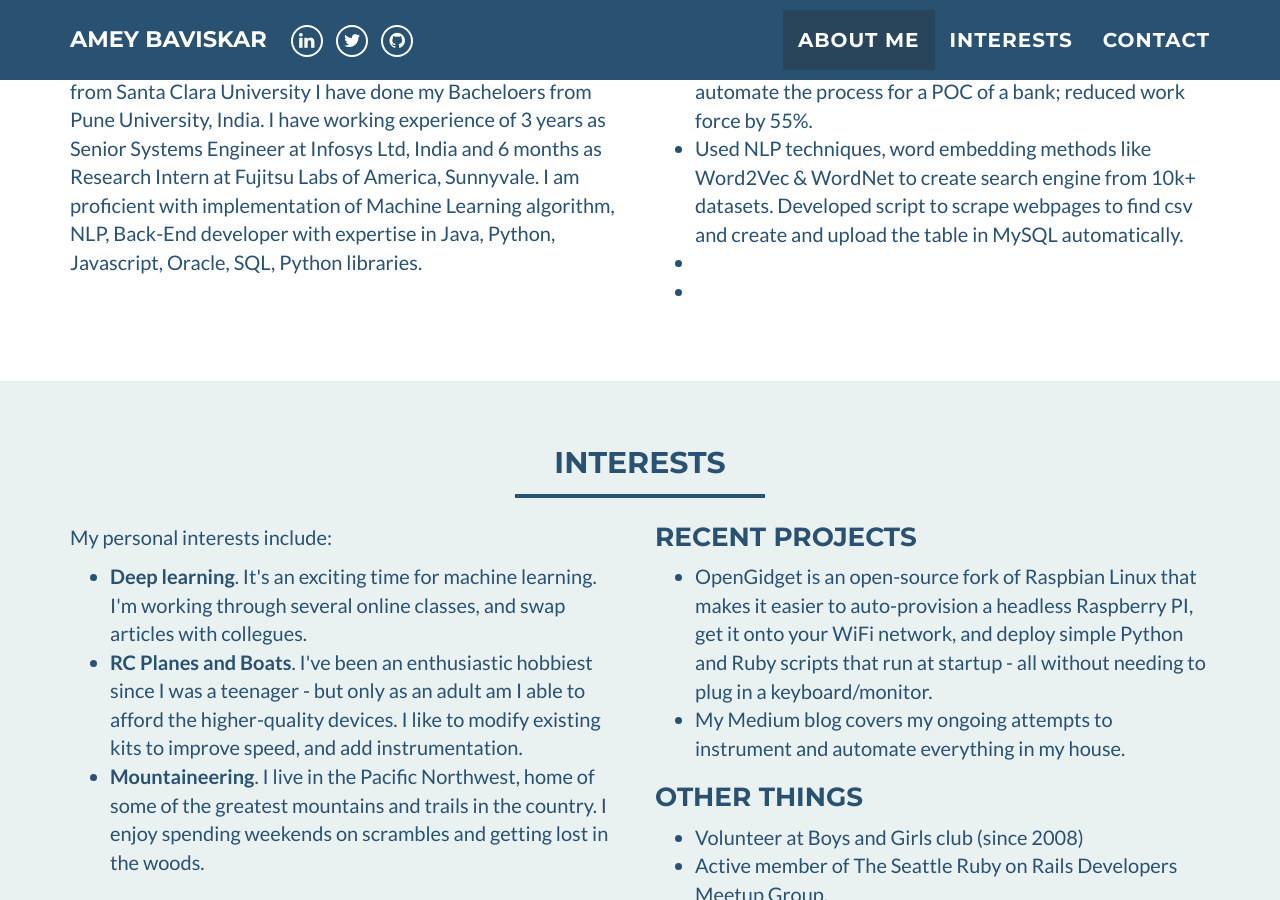
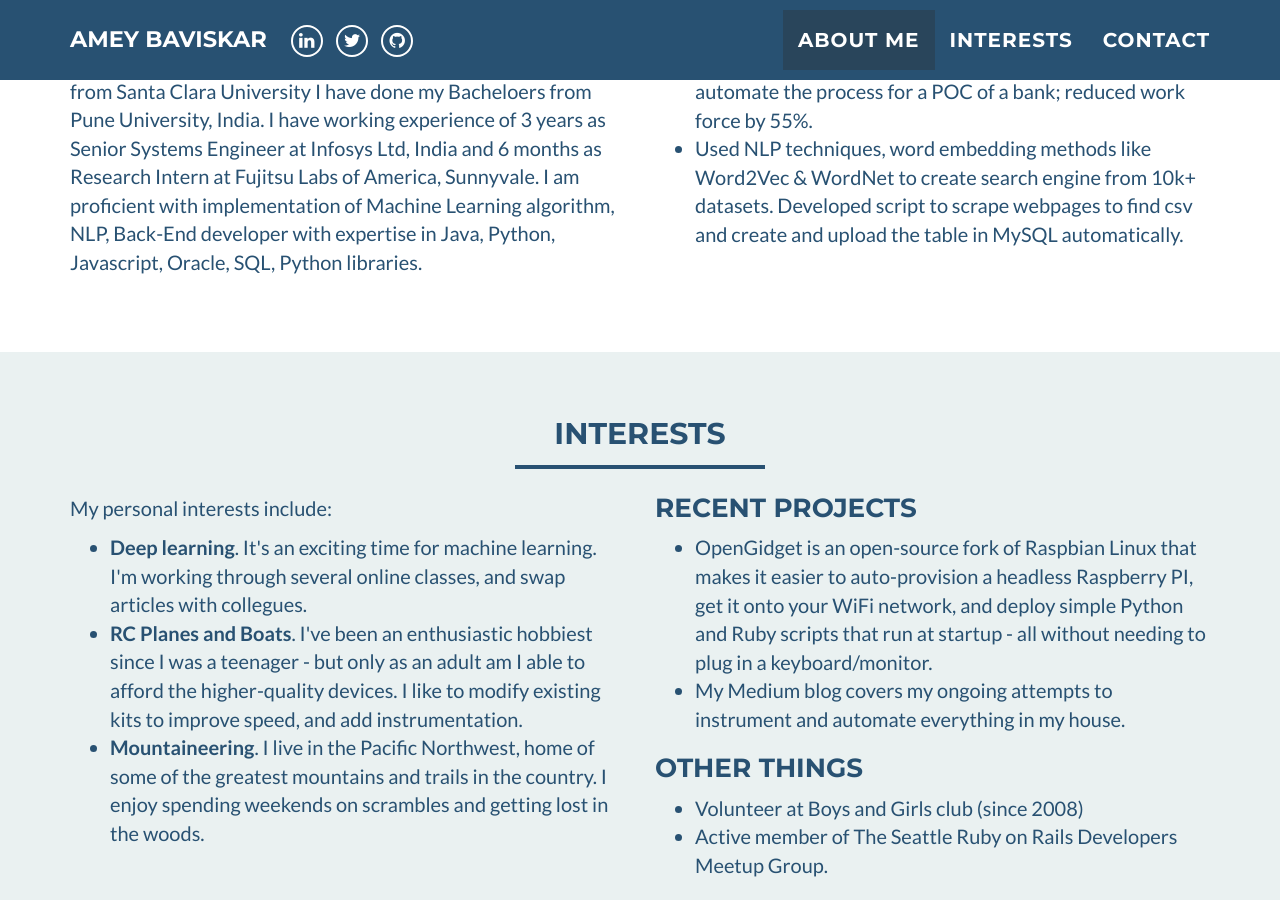
Before and after one commit to ameybav/estr4ng7d.github.io, a Jekyll site: the page built from index.html, in a window 1280 px wide and 900 px high, scrolled down 793 px. Built offline with Jekyll 4.4.1, drawn with Linux system fonts in a browser that asks for light colours.

Commit message:
Update about_me.html

```diff
--- a/_includes/about_me.html
+++ b/_includes/about_me.html
@@ -79,11 +79,6 @@
           <li>
             Used NLP techniques, word embedding methods like Word2Vec & WordNet to create search engine from 10k+ datasets. Developed script to scrape webpages to find csv and create and upload the table in MySQL automatically.
           </li>
-
-          <li>
-          </li>
-          <li>
-          </li>
 		    </ul>
 	    </div>
     </div>
```
